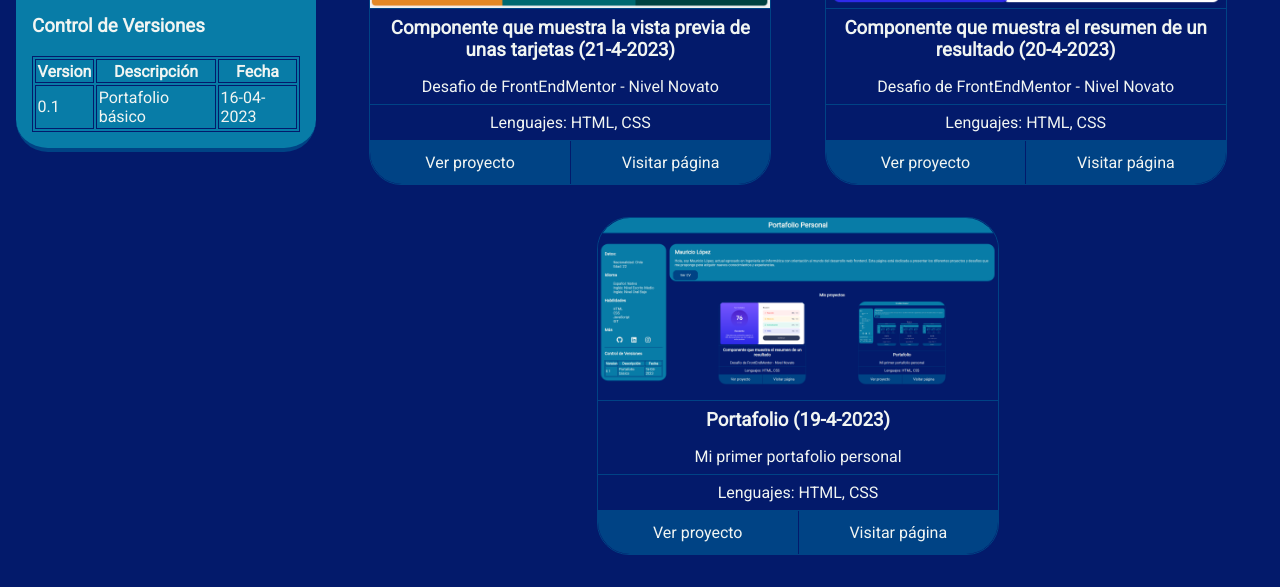
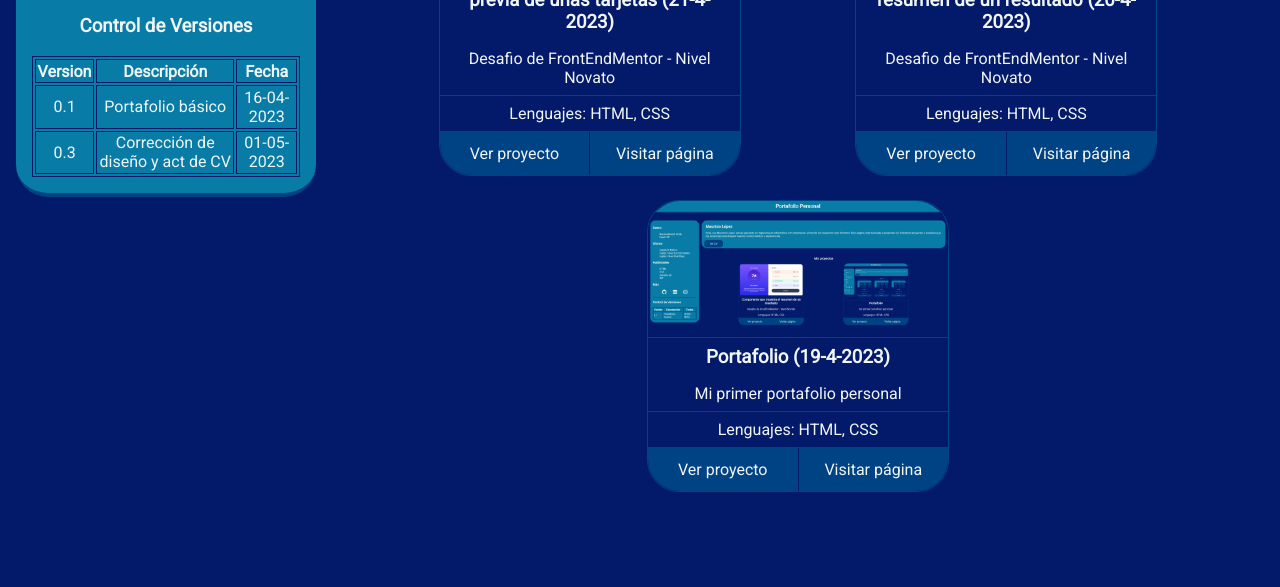
Before and after one commit to dev-mlopez/dev-mlopez.github.io, a plain HTML site: page index.html in a window 1280 px wide. Shown: the part 600-1187 px from the top of the page. After the commit the page ends 1124 px from the top, so only its background shows below. Drawn offline with Linux system fonts and the light colour scheme.

Commit message:
Corrección de diseño 1440px y act de CV

```diff
--- a/css/style.css
+++ b/css/style.css
@@ -70,6 +70,7 @@ h1 {
 
 .profile_version {
     border-top: 1px solid #031A6B;
+    text-align: center;
 }
 
 .profile_version table,
@@ -119,7 +120,7 @@ h1 {
     display: flex;
     flex-wrap: wrap;
     justify-content: space-evenly;
-    gap: 2rem;
+    gap: 1.5rem;
 }
 
 .main__card {
@@ -127,7 +128,7 @@ h1 {
     display: flex;
     flex-direction: column;
     border-radius: 2rem;
-    width: 400px;
+    width: 300px;
     border: 1px solid #004385;
 }
 
--- a/index.html
+++ b/index.html
@@ -75,6 +75,11 @@
                             <td>Portafolio básico</td>
                             <td>16-04-2023</td>
                         </tr>
+                        <tr>
+                            <td>0.3</td>
+                            <td>Corrección de diseño y act de CV</td>
+                            <td>01-05-2023</td>
+                        </tr>
                     </table>
                 </div>
             </div>
```
Also changed, not shown: 1 other file.
